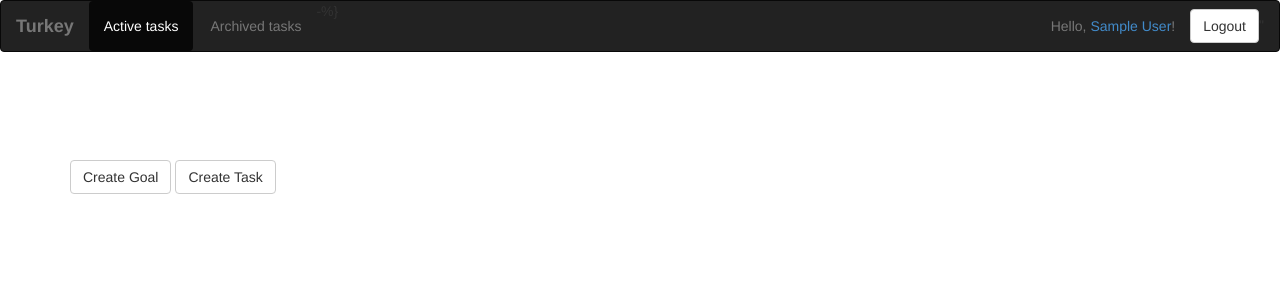
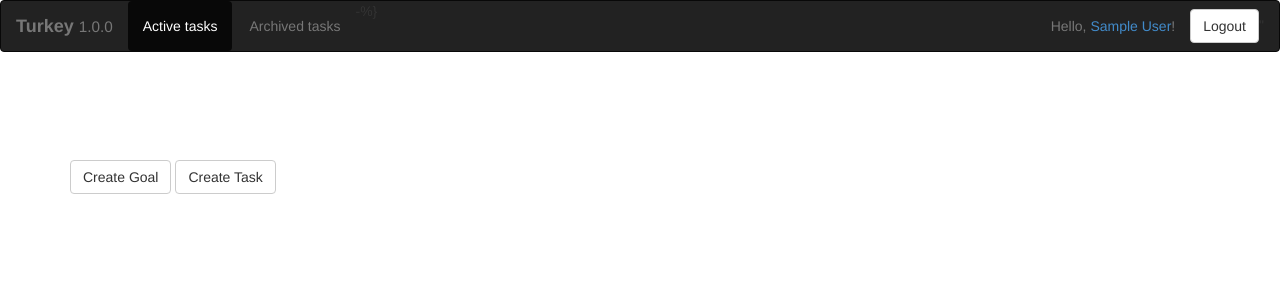
Before and after one commit to geokala/turkey, a Flask app: page / in a window 1280 px wide. Shown: the top 300 px of the page. Run offline with Flask 2, Linux system fonts and the light colour scheme; the visitor is signed in with stand-in values (Sample User, id 1); data comes from the database, SQL or seed files in the repository; data that the repository does not hold is empty; parts of the project's set-up code (start-up, migrations or seed data) failed here and were passed over; some libraries are stand-ins or nearby versions.

Commit message:
Set version (1.0.0)

```diff
--- a/turkey/templates/_base.html
+++ b/turkey/templates/_base.html
@@ -22,7 +22,7 @@
     <div class="navbar navbar-inverse">
       <div class="container-fluid">
         <div class="navbar-header">
-          <a href="/" class="navbar-brand"><strong>Turkey</strong></a>
+          <a href="/" class="navbar-brand"><strong>Turkey</strong> <small>1.0.0</small></a>
         </div>
         {%- if current_user and current_user.name -%}
           <ul class="nav navbar-nav nav-pills pull-left">
```
Also changed, not shown: 1 other file.
